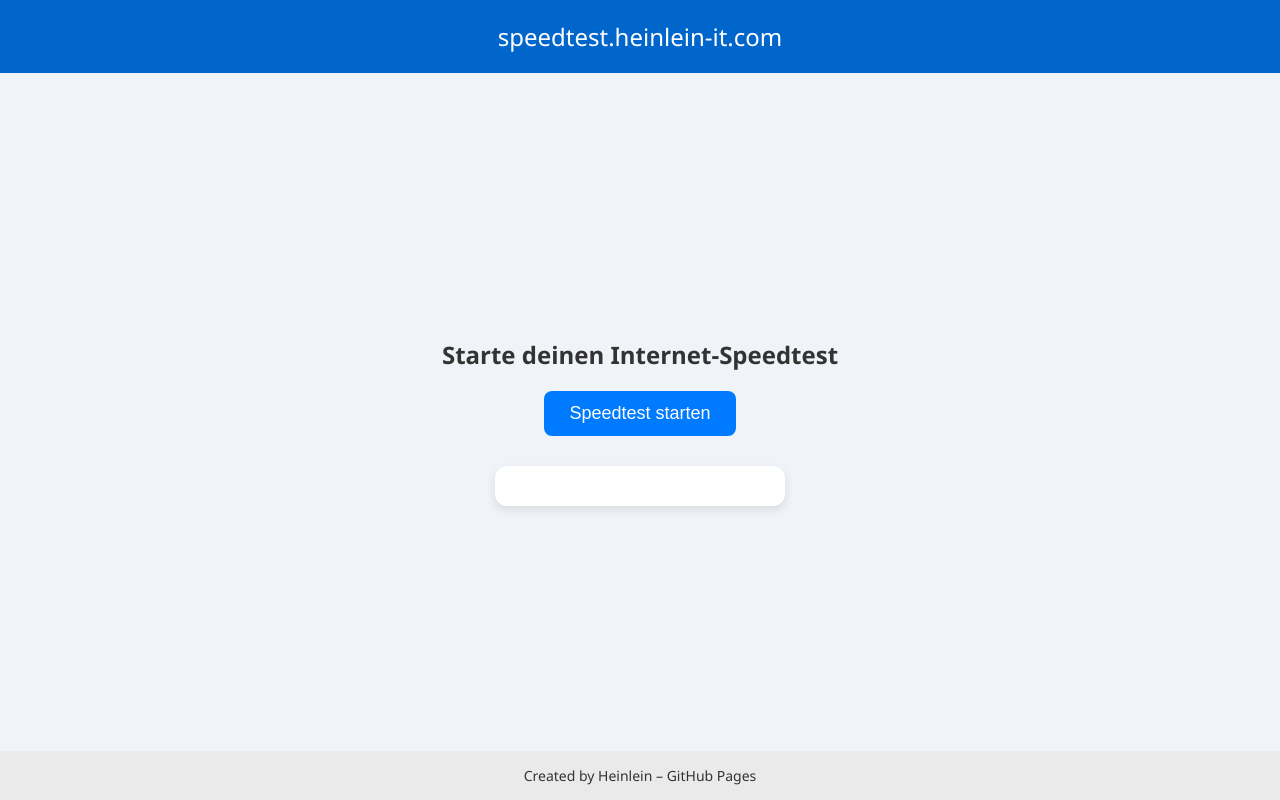
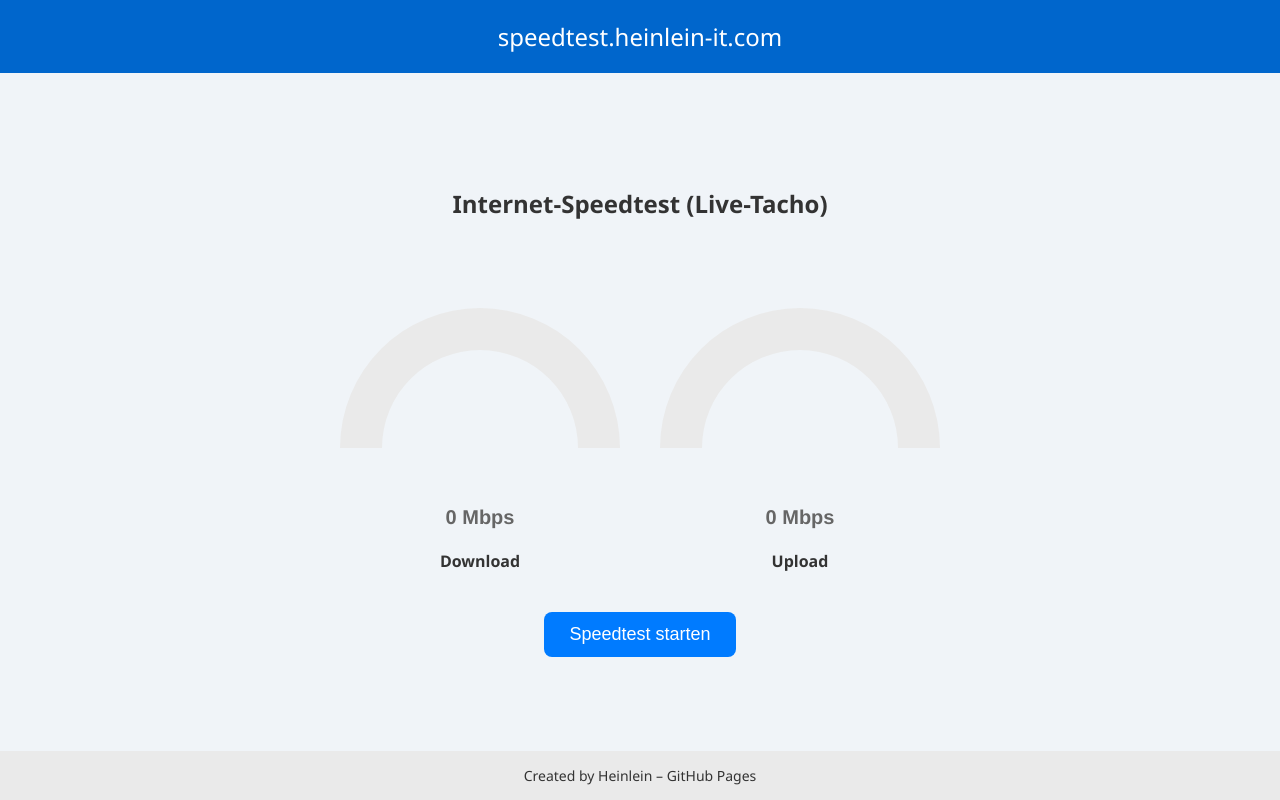
Before and after one commit to timheinlein2006/website, a plain HTML site: page index.html in a window 1280 px wide. Drawn offline with nearby package versions, Linux system fonts and the light colour scheme.

Commit message:
Update index.html
Update Version 1.0

```diff
--- a/index.html
+++ b/index.html
@@ -2,8 +2,9 @@
 <html lang="de">
 <head>
   <meta charset="UTF-8" />
-    <meta name="viewport" content="width=device-width, initial-scale=1.0"/>
+  <meta name="viewport" content="width=device-width, initial-scale=1.0" />
   <title>Speedtest – heinlein-it.com</title>
+  <script src="https://cdn.jsdelivr.net/npm/chart.js"></script>
   <style>
     body {
       margin: 0;
@@ -14,7 +15,6 @@
       flex-direction: column;
       min-height: 100vh;
     }
-
     header {
       background-color: #0066cc;
       color: white;
@@ -22,7 +22,6 @@
       font-size: 24px;
       text-align: center;
     }
-
     main {
       flex-grow: 1;
       display: flex;
@@ -31,8 +30,19 @@
       justify-content: center;
       padding: 30px;
     }
-
+    .gauge-container {
+      display: flex;
+      gap: 40px;
+      margin: 20px 0;
+      flex-wrap: wrap;
+      justify-content: center;
+    }
+    canvas {
+      max-width: 280px;
+      max-height: 280px;
+    }
     button {
+      margin-top: 20px;
       background-color: #007bff;
       border: none;
       padding: 12px 25px;
@@ -42,38 +52,166 @@
       cursor: pointer;
       transition: background-color 0.3s ease;
     }
-
     button:hover {
       background-color: #0056b3;
     }
-
-        #result {
-            margin-top: 30px;
+    #finalResult, #downloadCalc {
+      margin-top: 20px;
       font-size: 20px;
-            background-color: white;
-            padding: 20px;
-            border-radius: 12px;
+      background: white;
+      padding: 15px 20px;
+      border-radius: 8px;
       box-shadow: 0 4px 10px rgba(0,0,0,0.1);
-            min-width: 250px;
+      display: none;
     }
-
+    #calcInput {
+      margin-top: 20px;
+      display: none;
+      flex-direction: column;
+      align-items: center;
+    }
+    #calcInput input {
+      padding: 10px;
+      font-size: 16px;
+      border-radius: 5px;
+      border: 1px solid #ccc;
+      margin-bottom: 10px;
+    }
     footer {
       text-align: center;
       padding: 15px;
       background-color: #eaeaea;
       font-size: 14px;
     }
+    .label {
+      text-align: center;
+      margin-top: 10px;
+      font-weight: bold;
+    }
   </style>
 </head>
 <body>
   <header>speedtest.heinlein-it.com</header>
   <main>
-        <h2>Starte deinen Internet-Speedtest</h2>
-        <button onclick="runSpeedtest()">Speedtest starten</button>
-        <div id="result"></div>
+    <h2>Internet-Speedtest (Live-Tacho)</h2>
+    <div class="gauge-container">
+      <div>
+        <canvas id="downloadGauge"></canvas>
+        <div class="label">Download</div>
+      </div>
+      <div>
+        <canvas id="uploadGauge"></canvas>
+        <div class="label">Upload</div>
+      </div>
+    </div>
+    <button onclick="startTest()">Speedtest starten</button>
+    <div id="finalResult"></div>
+
+    <div id="calcInput">
+      <input type="number" id="fileSize" placeholder="Dateigröße in GB eingeben">
+      <button onclick="calculateDownloadTime()">Berechnen</button>
+    </div>
+
+    <div id="downloadCalc"></div>
   </main>
   <footer>Created by Heinlein – GitHub Pages</footer>
 
-    <script src="script.js"></script>
+  <script>
+    let downloadData = [];
+    let uploadData = [];
+    let interval;
+    let counter = 0;
+    let avgDown = 0;
+
+    const downloadCtx = document.getElementById('downloadGauge').getContext('2d');
+    const uploadCtx = document.getElementById('uploadGauge').getContext('2d');
+
+    function createGauge(ctx, label) {
+      return new Chart(ctx, {
+        type: 'doughnut',
+        data: {
+          labels: ['Speed', 'Rest'],
+          datasets: [{
+            data: [0, 100],
+            backgroundColor: ['#007bff', '#eaeaea'],
+            borderWidth: 0
+          }]
+        },
+        options: {
+          rotation: -90,
+          circumference: 180,
+          cutout: '70%',
+          plugins: {
+            tooltip: { enabled: false },
+            legend: { display: false },
+            title: {
+              display: true,
+              text: '0 Mbps',
+              position: 'bottom',
+              font: { size: 20 }
+            }
+          }
+        }
+      });
+    }
+
+    const downloadGauge = createGauge(downloadCtx);
+    const uploadGauge = createGauge(uploadCtx);
+
+    function updateGauge(gauge, value) {
+      gauge.data.datasets[0].data[0] = value;
+      gauge.data.datasets[0].data[1] = 100 - value;
+      gauge.options.plugins.title.text = `${value.toFixed(1)} Mbps`;
+      gauge.update();
+    }
+
+    function startTest() {
+      downloadData = [];
+      uploadData = [];
+      counter = 0;
+      document.getElementById('finalResult').style.display = 'none';
+      document.getElementById('downloadCalc').style.display = 'none';
+      document.getElementById('calcInput').style.display = 'none';
+      updateGauge(downloadGauge, 0);
+      updateGauge(uploadGauge, 0);
+
+      interval = setInterval(() => {
+        const simulatedDownload = Math.random() * 100;
+        const simulatedUpload = Math.random() * 50;
+
+        downloadData.push(simulatedDownload);
+        uploadData.push(simulatedUpload);
+
+        updateGauge(downloadGauge, simulatedDownload);
+        updateGauge(uploadGauge, simulatedUpload);
+
+        counter++;
+        if (counter >= 5) {
+          clearInterval(interval);
+          avgDown = downloadData.reduce((a, b) => a + b) / downloadData.length;
+          const avgUp = uploadData.reduce((a, b) => a + b) / uploadData.length;
+
+          document.getElementById('finalResult').innerHTML = `
+            <strong>Durchschnitt Download:</strong> ${avgDown.toFixed(2)} Mbps<br>
+            <strong>Durchschnitt Upload:</strong> ${avgUp.toFixed(2)} Mbps
+          `;
+          document.getElementById('finalResult').style.display = 'block';
+          document.getElementById('calcInput').style.display = 'flex';
+        }
+      }, 1000);
+    }
+
+    function calculateDownloadTime() {
+      const gb = parseFloat(document.getElementById('fileSize').value);
+      if (isNaN(gb) || gb <= 0 || avgDown <= 0) return;
+      const bitsTotal = gb * 8 * 1024; // GB in Megabit
+      const seconds = bitsTotal / avgDown;
+      const hrs = Math.floor(seconds / 3600);
+      const min = Math.floor((seconds % 3600) / 60);
+      const sec = Math.round(seconds % 60);
+      document.getElementById('downloadCalc').innerText = `Downloadzeit für ${gb} GB: ${hrs} Std ${min} Min ${sec} Sek`;
+      document.getElementById('downloadCalc').style.display = 'block';
+    }
+  </script>
 </body>
 </html>
```
Lines whose indentation alone changed are shown as unchanged.
